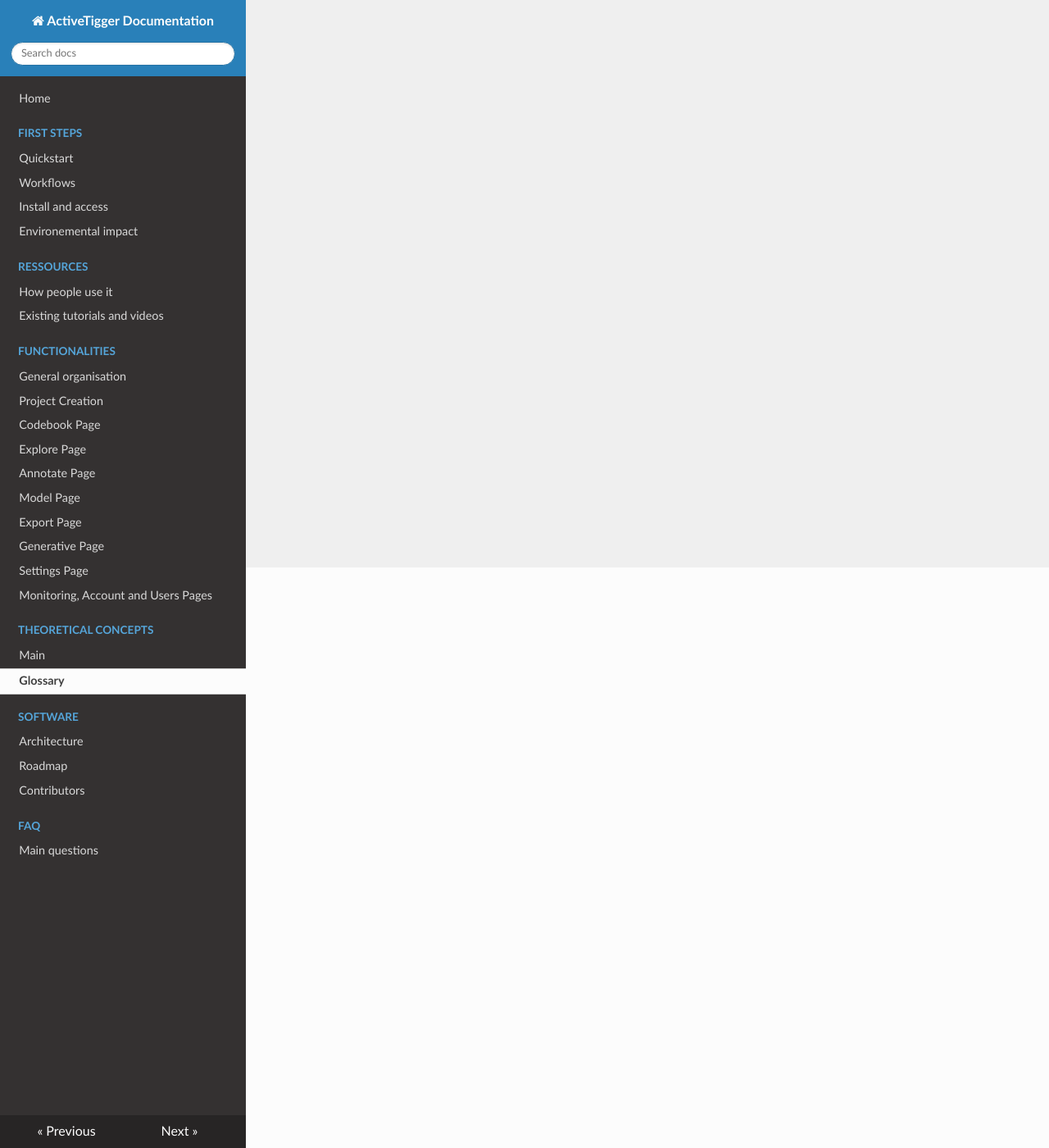
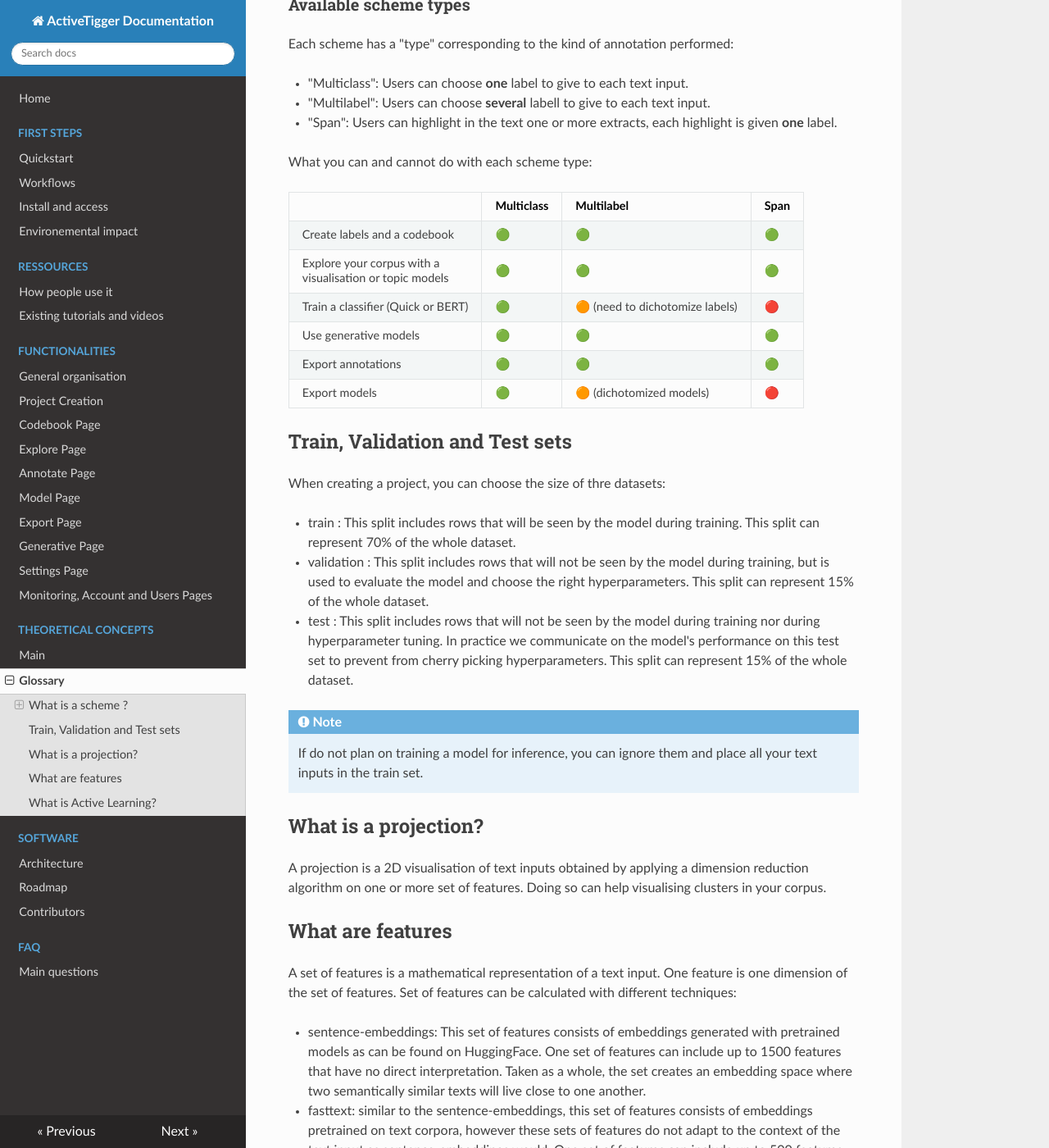
Before and after one commit to activetigger/documentation, an MkDocs documentation site: the page built from docs/theoretical-concepts/glossary.md, in a window 1280 px wide and 1400 px high, scrolled down 708 px. Shown: the whole window at 82% size. Built offline with MkDocs 1.6.1, drawn with Linux system fonts in a browser that asks for light colours; nearby versions of some CDN libraries; some of the changed text lies outside the part shown.

Commit message:
draft for the glossary

```diff
--- a/docs/theoretical-concepts/glossary.md
+++ b/docs/theoretical-concepts/glossary.md
@@ -1 +1,64 @@
-Here for glossary
+# Glossary
+
+## What is a scheme ?
+
+What? In the context of the app, what difference does it make?
+
+
+"Scheme" refers to one of the many faces of your project. Each scheme, references a set of **labels** as well as the annotations, a **codebook** and classifier models (Quick and BERT). All users with access to a project can see all the schemes.
+
+|Unique to a scheme|Common across schemes|
+|---|---|
+|- Labels and annotations<br/>- Codebook<br/>- Quick and BERT models|- Topic models<br/>- Features<br/>- Settings and dataset splits<br/>- Generative models' configuration<br/>- Visualization|
+
+!!! example
+
+    On a project studying interactions between users on Twitter, one scheme can investigate misinformation spread (with labels: "Conspiracy theory", "Fake News", "Factual News" and "Neither") whereas another scheme can investigate the nature of the interaction (with labels: "Respectful Debate", "Casual chatting" and "Offense").
+
+### Available scheme types
+
+Each scheme has a "type" corresponding to the kind of annotation performed:
+
+- "Multiclass": Users can choose **one** label to give to each text input.
+- "Multilabel": Users can choose **several** labell to give to each text input.
+- "Span": Users can highlight in the text one or more extracts, each highlight is given **one** label.
+
+What you can and cannot do with each scheme type:
+
+||Multiclass|Multilabel|Span|
+|---|---|---|---|
+|Create labels and a codebook|🟢|🟢|🟢|
+|Explore your corpus with a<br/> visualisation or topic models |🟢|🟢|🟢|
+|Train a classifier (Quick or BERT)|🟢|🟠 (need to dichotomize labels)|🔴|
+|Use generative models|🟢|🟢|🟢|
+|Export annotations|🟢|🟢|🟢|
+|Export models|🟢|🟠 (dichotomized models)|🔴|
+
+## Train, Validation and Test sets
+
+When creating a project, you can choose the size of thre datasets:
+
+- train : This split includes rows that will be seen by the model during training. This split can represent 70% of the whole dataset.
+- validation : This split includes rows that will not be seen by the model during training, but is used to evaluate the model and choose the right hyperparameters. This split can represent 15% of the whole dataset.
+- test : This split includes rows that will not be seen by the model during training nor during hyperparameter tuning. In practice we communicate on the model's performance on this test set to prevent from cherry picking hyperparameters. This split can represent 15% of the whole dataset.
+
+!!! note
+    If do not plan on training a model for inference, you can ignore them and place all your text inputs in the train set.
+
+## What is a projection?
+
+A projection is a 2D visualisation of text inputs obtained by applying a dimension reduction algorithm on one or more set of features. Doing so can help visualising clusters in your corpus.
+
+## What are features
+
+A set of features is a mathematical representation of a text input. One feature is one dimension of the set of features. Set of features can be calculated with different techniques:
+
+- sentence-embeddings: This set of features consists of embeddings generated with pretrained models as can be found on HuggingFace. One set of features can include up to 1500 features that have no direct interpretation. Taken as a whole, the set creates an embedding space where two semantically similar texts will live close to one another.
+- fasttext: similar to the sentence-embeddings, this set of features consists of embeddings pretrained on text corpora, however these sets of features do not adapt to the context of the text input as sentence-embeddings would. One set of features can include up to 500 features that have no direct interpretation. Taken as a whole, the set creates an embedding space where two semantically similar texts will live close to one another.
+- dfm (Discrete XXX Matrix): This set of features counts the number of occurences of words in a text input and applies transformations (TF-IDF, normalisation and or logarithm). A set of feature can include up to 50k features, where each feature represents a word in the vocabulary of all words in the corpus.
+- Regex: This is a set of features consisting of only one column: whether or not the text input contains the regular expression (`1` if it does, `0` otherwise)
+- dataset: If you have metadata in your dataset, they can be included as a set of features using this method.
+
+## What is Active Learning?
+
+XXX
```
Also changed, not shown: docs/theoretical-concepts/index.md (+0 -37 lines).
